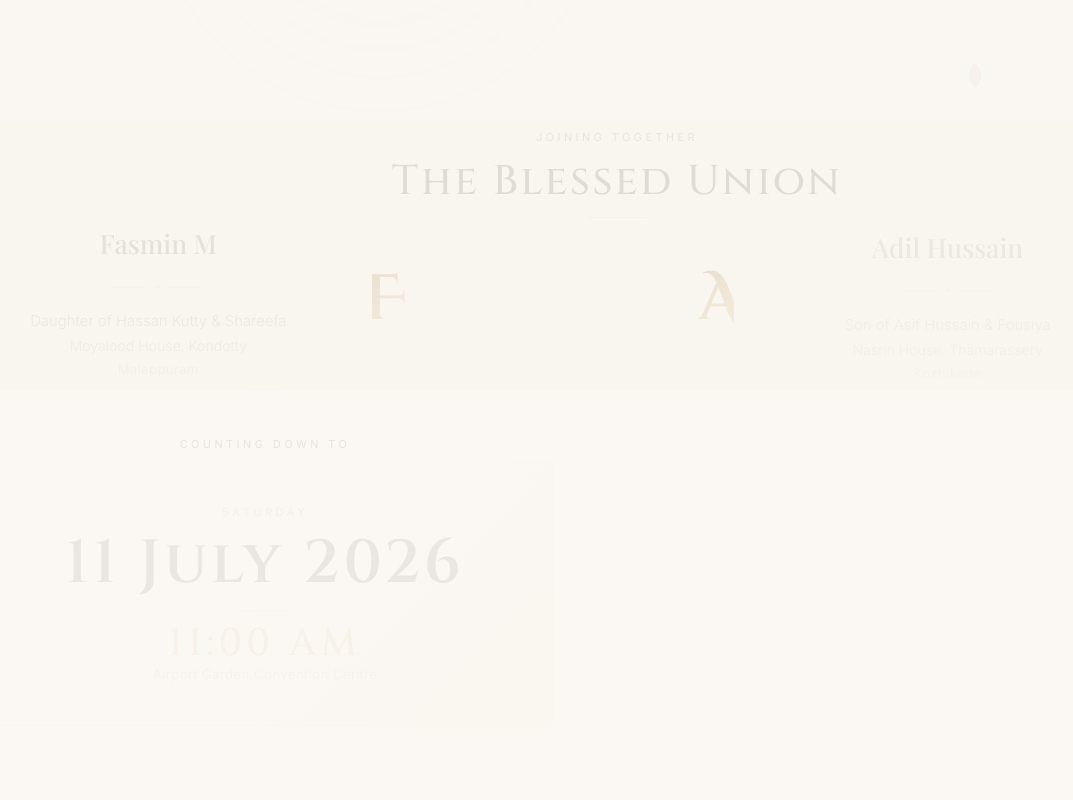
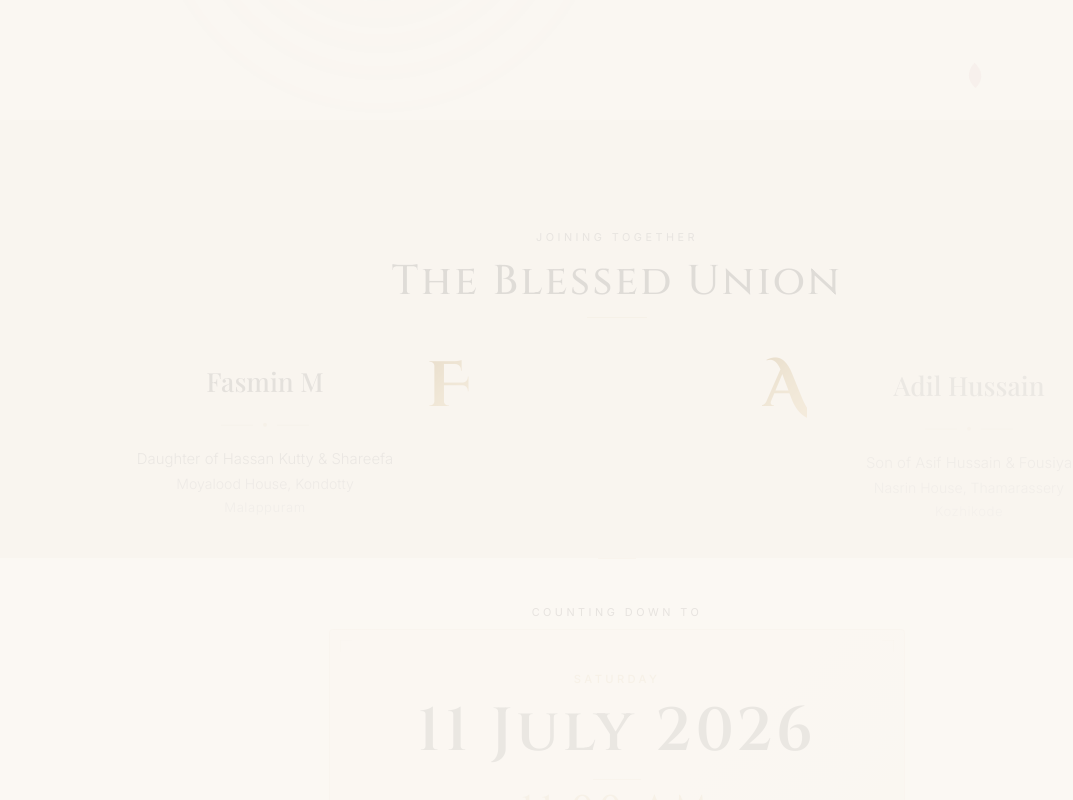
Before and after one commit to lezinhere/nikah-invitation, a React (Vite) app: page / in a window 1280 px wide. Shown: the part 680-1480 px from the top of the page, without its empty margins (23-1096 px from the left). Built offline with nearby package versions, Linux system fonts and the light colour scheme; a web font is replaced by a local one.

Commit message:
polish: couple section spacing, mobile alignment, monogram breathing room

```diff
--- a/src/components/CountdownTimer.jsx
+++ b/src/components/CountdownTimer.jsx
@@ -108,6 +108,7 @@ export default function CountdownTimer() {
           initial={{ opacity: 0, y: 20 }}
           animate={inView ? { opacity: 1, y: 0 } : {}}
           transition={{ duration: 0.8, delay: 0.15 }}
+          className="mx-auto"
           style={{
             background: 'linear-gradient(135deg, #FAF7F2 0%, #F5EEE4 100%)',
             border: '1px solid rgba(198,167,105,0.28)',
@@ -116,6 +117,7 @@ export default function CountdownTimer() {
             marginBottom: '2.5rem',
             position: 'relative',
             overflow: 'hidden',
+            maxWidth: '100%',
           }}
         >
           {/* Corner accents */}
--- a/src/components/CoupleSection.jsx
+++ b/src/components/CoupleSection.jsx
@@ -81,7 +81,7 @@ function MonogramStage({ sectionRef }) {
   const LETTER_SIZE = 'clamp(2.6rem, 8vw, 4rem)';
 
   return (
-    <div style={{ display: 'flex', justifyContent: 'center', alignItems: 'center', height: 180, position: 'relative' }}>
+    <div style={{ display: 'flex', justifyContent: 'center', alignItems: 'flex-start', height: 'auto', paddingTop: '0.4rem', position: 'relative' }}>
       {/* Float wrapper — activates when joined */}
       <motion.div
         style={{ display: 'flex', alignItems: 'center', position: 'relative' }}
@@ -150,7 +150,7 @@ export default function CoupleSection() {
   return (
     <section
       ref={sectionRef}
-      className="section-tint relative pt-32 pb-40 px-6"
+      className="section-tint relative couple-section-padding px-6"
       style={{ zIndex: 1, position: 'relative' }}
     >
       {/* Heading */}
@@ -160,7 +160,7 @@ export default function CoupleSection() {
         initial="hidden"
         animate={titleInView ? 'visible' : 'hidden'}
         transition={{ duration: 0.8 }}
-        className="text-center mb-20 md:mb-24"
+        className="text-center couple-heading-margin"
       >
         <p className="section-label mb-3">Joining Together</p>
         <h2 className="section-heading" style={{ fontSize: 'clamp(1.6rem, 4.5vw, 2.6rem)' }}>
@@ -169,14 +169,19 @@ export default function CoupleSection() {
         <div className="divider mt-4" />
       </motion.div>
 
-      {/* Couple cards — Forced 3-column on desktop for perfect alignment */}
-      <div className="max-w-6xl mx-auto">
-        <div
-          className="grid grid-cols-1 md:grid-cols-3 items-start"
-          style={{
-            gap: '4rem 2rem',
-          }}
-        >
+      {/* Couple Section Container */}
+      <div className="max-w-6xl mx-auto relative w-full flex flex-col items-center">
+        {/* Desktop Monogram Layer — Absolutely centered */}
+        <div className="hidden md:flex absolute inset-x-0 top-0 items-start justify-center pointer-events-none" style={{ paddingTop: '0' }}>
+          <div className="w-[300px] flex justify-center mt-[0.1rem]">
+            <MonogramStage sectionRef={sectionRef} />
+          </div>
+        </div>
+
+        {/* Grid for Cards — Centered and symmetric */}
+        <div className="grid grid-cols-1 md:grid-cols-2 items-start w-full" style={{ gap: '1.2rem 0' }}>
+          {/* Bride */}
+          <div className="flex justify-center md:justify-end md:pr-24 lg:pr-32">
             <PersonCard
               initial="F"
               name="Fasmin M"
@@ -185,12 +190,15 @@ export default function CoupleSection() {
               location="Malappuram"
               delay={0.1}
             />
+          </div>
 
-          {/* ── Scroll-driven F & A monogram — Aligned with names ── */}
-          <div className="w-full overflow-hidden flex flex-col items-center pt-2 md:pt-4" style={{ minHeight: 180 }}>
+          {/* Mobile Monogram — Appears between cards only on small screens */}
+          <div className="md:hidden w-full overflow-hidden flex flex-col items-center" style={{ margin: '-0.5rem 0', padding: '20px 0' }}>
             <MonogramStage sectionRef={sectionRef} />
           </div>
 
+          {/* Groom */}
+          <div className="flex justify-center md:justify-start md:pl-24 lg:pl-32">
             <PersonCard
               initial="A"
               name="Adil Hussain"
@@ -201,6 +209,7 @@ export default function CoupleSection() {
             />
           </div>
         </div>
+      </div>
     </section>
   );
 }
--- a/src/index.css
+++ b/src/index.css
@@ -133,5 +133,53 @@ body {
   animation: floatBlob ease-in-out infinite;
 }
 
+/* ─── Layout Utilities (Explicit Fallbacks) ────────────── */
+.mx-auto { margin-left: auto !important; margin-right: auto !important; }
+.w-full  { width: 100% !important; }
+.flex    { display: flex !important; }
+.grid    { display: grid !important; }
+.flex-col { flex-direction: column !important; }
+.items-center { align-items: center !important; }
+.items-start  { align-items: flex-start !important; }
+.justify-center { justify-content: center !important; }
+.justify-start  { justify-content: flex-start !important; }
+.justify-end    { justify-content: flex-end !important; }
+.text-center    { text-align: center !important; }
+.relative       { position: relative !important; }
+.absolute       { position: absolute !important; }
+.inset-0        { top: 0; right: 0; bottom: 0; left: 0; }
+.inset-x-0      { left: 0; right: 0; }
+.hidden         { display: none !important; }
+
+@media (min-width: 768px) {
+  .md\:flex { display: flex !important; }
+  .md\:hidden { display: none !important; }
+  .md\:grid-cols-2 { grid-template-columns: repeat(2, minmax(0, 1fr)) !important; }
+  .md\:justify-start { justify-content: flex-start !important; }
+  .md\:justify-end   { justify-content: flex-end !important; }
+  .md\:pr-24 { padding-right: 6rem !important; }
+  .md\:pl-24 { padding-left: 6rem !important; }
+}
+
+@media (min-width: 1024px) {
+  .lg\:pr-32 { padding-right: 8rem !important; }
+  .lg\:pl-32 { padding-left: 8rem !important; }
+}
+
+.couple-heading-margin {
+  margin-bottom: 58px !important;
+}
+
+@media (min-width: 768px) {
+  .couple-heading-margin {
+    margin-bottom: 38px !important;
+  }
+}
+
+.couple-section-padding {
+  padding-top: 100px !important;
+  padding-bottom: 50px !important;
+}
+
 /* ─── Alternating section tints ──────────────────────────── */
 .section-tint { background-color: var(--bg-section); }
```
Lines whose indentation alone changed are shown as unchanged.
